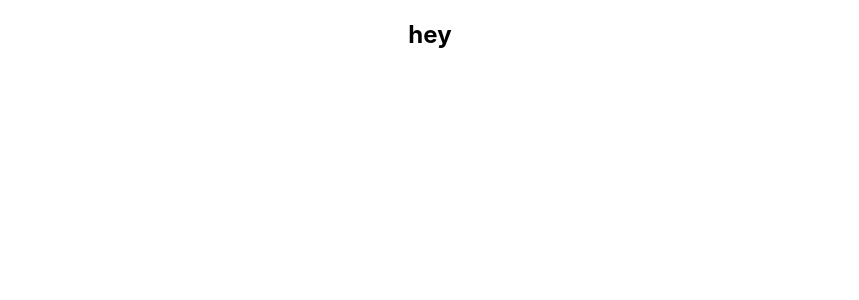
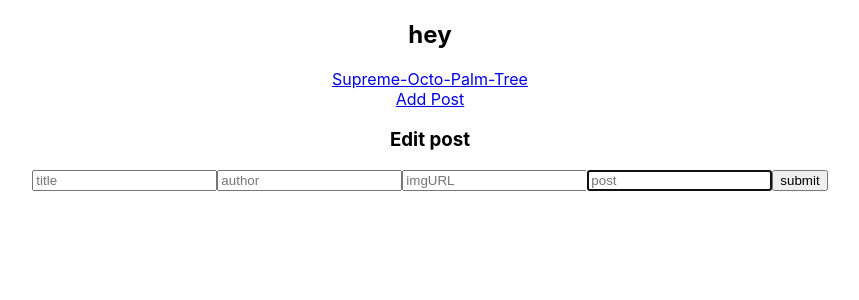
Before and after one commit to StrangerLs/supreme-octo-palm-tree, a React (Create React App) app in the folder client/: page /posts/1/edit in a window 1280 px wide. Shown: the top 300 px of the page, without its empty margins (210-1069 px from the left). Built offline with nearby package versions, Linux system fonts and the light colour scheme; no server answers.

Commit message:
EditPost screen

```diff
--- a/client/src/screens/EditPost/EditPost.jsx
+++ b/client/src/screens/EditPost/EditPost.jsx
@@ -1,9 +1,88 @@
-function EditPost(props) {
+import React, { useEffect, useState } from "react";
+import "./EditPost.css";
+import { useParams, Redirect } from "react-router-dom";
+import Layout from "../../components/shared/Layout/Layout";
+import { getContent, updateContent } from "../../services/contents";
+
+const EditPost = (props) => {
+  const [content, setContent] = useState({
+    title: "",
+    author: "",
+    imgURL: "",
+    post: "",
+  });
+
+  const [isUpdated, setUpdated] = useState(false);
+  let { id } = useParams();
+
+  useEffect(() => {
+    const fetchContent = async () => {
+      const content = await getContent(id);
+      setContent(content);
+    };
+    fetchContent();
+  }, [id]);
+
+  const handleChange = (event) => {
+    const { name, value } = event.target;
+    setContent({
+      ...content,
+      [name]: value,
+    });
+  };
+
+  const handleSubmit = async (event) => {
+    event.preventDefault();
+    let { id } = props.match.params;
+    const updated = await updateContent(id, content);
+    setUpdated(updated);
+  };
+
+  if (isUpdated) {
+    return <Redirect to={`/posts/${props.match.params.id}`} />
+  }
+
   return (
-    <div>
-
-    </div>
-  )
-}
+    <Layout>
+      <div>
+        <h3>Edit post</h3>
+        <form onSubmit={handleSubmit}>
+          <input
+            type="text"
+            name="title"
+            value={content.title}
+            autoFocus
+            onChange={handleChange}
+            placeholder="title"
+          />
+          <input
+            type="text"
+            name="author"
+            value={content.author}
+            autoFocus
+            onChange={handleChange}
+            placeholder="author"
+          />
+          <input
+            type="text"
+            name="imgURL"
+            value={content.imgURL}
+            autoFocusonChange={handleChange}
+            placeholder="imgURL"
+          />
+          <input
+            type="text"
+            name="post"
+            value={content.post}
+            autoFocus
+            onChange={handleChange}
+            placeholder="post"
+          />
+          <button type="submit">submit</button>
+        </form>
+      </div>
+    </Layout>
+  );
+};
 
 export default EditPost;
```
